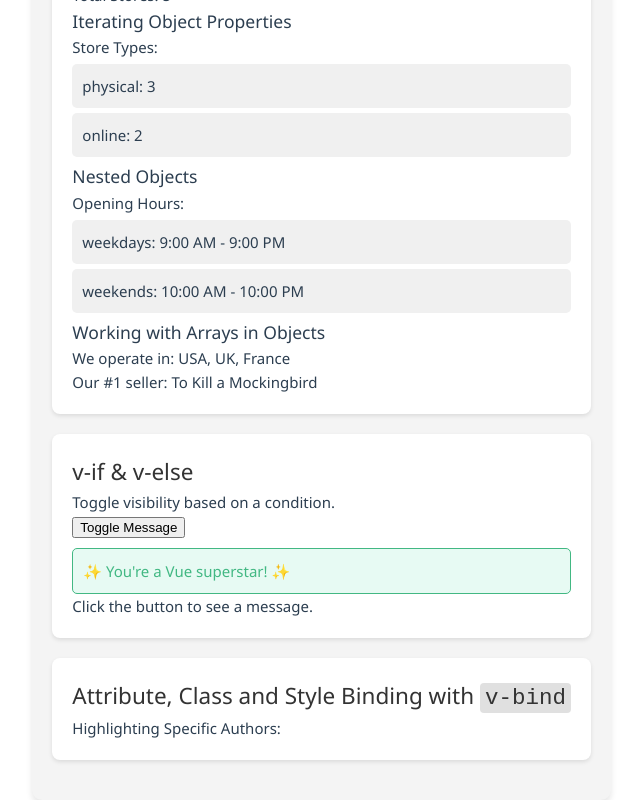
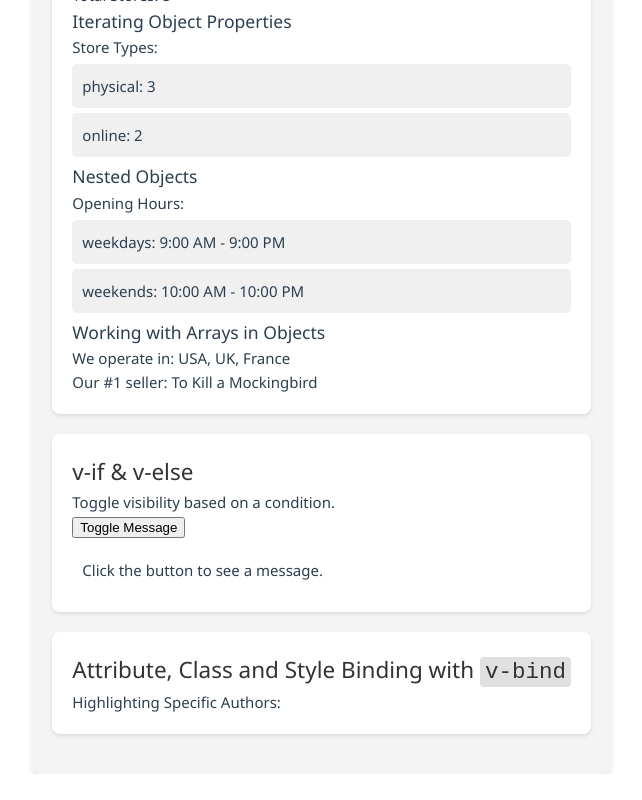
Before and after one commit to Netopia01/5032-24S2-Week02, a Vue app in the folder 5032-24S2-Week02/: page / in a window 1280 px wide. Shown: the part 1236-2036 px from the top of the page, without its empty margins (29-671 px from the left). After the commit the page ends 2010 px from the top, so only its background shows below. Built offline with nearby package versions, Linux system fonts and the light colour scheme.

Commit message:
complete activity 13

```diff
--- a/5032-24S2-Week02/src/components/JSON.vue
+++ b/5032-24S2-Week02/src/components/JSON.vue
@@ -106,8 +106,8 @@
       <!-- Activity 13: Toggle the message visibility when the button is clicked. -->
       <!-- TODO: CODE TO TOGGLE MESSAGE VISIBILITY HERE. Hint: Use the v-if directive. -->
       <button @click="showMessage = !showMessage">Toggle Message</button>
-      <p class="message success">✨ You're a Vue superstar! ✨</p>
-      <p>Click the button to see a message.</p>
+      <p v-if="showMessage" class="message success">✨ You're a Vue superstar! ✨</p>
+      <p v-else class="message">Click the button to see a message.</p>
     </section>
 
     <section class="lab-section">
```
